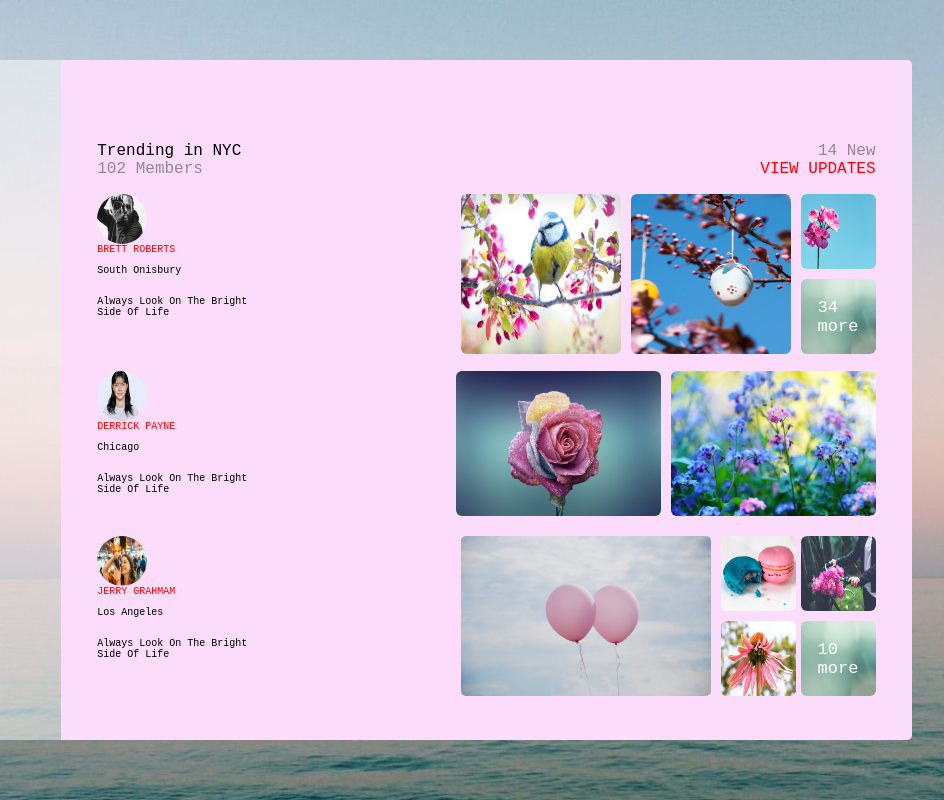
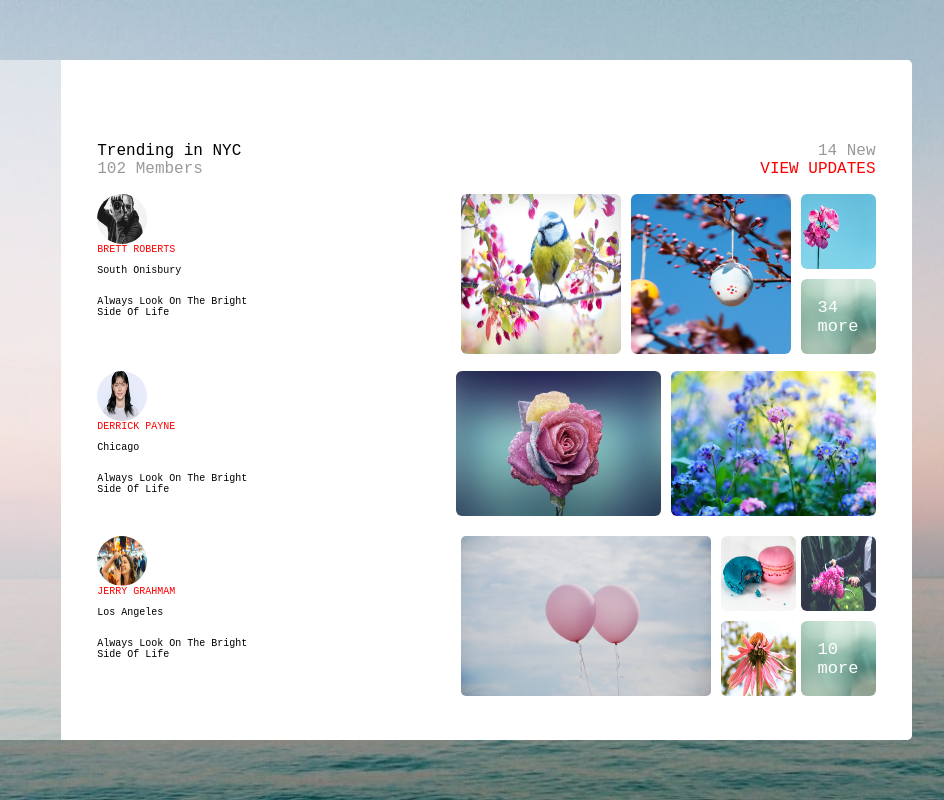
Before and after one commit to ShanksLeBlack/devoir, a plain HTML site: page exercice.html in a window 1280 px wide. Shown: the full height of the page, 336-1280 px from the left. Drawn offline with Linux system fonts and the light colour scheme; a web font is replaced by a local one.

Commit message:
Revert "main_bkgrd_pink"
This reverts commit 37bb047d5762e6fec2f4aa3688bf30753137cae2.

```diff
--- a/feuille.css
+++ b/feuille.css
@@ -87,7 +87,7 @@ header{
 main{
     width: 70%;
     height: 100%;
-    background-color: #fbddfb;
+    background-color: white;
     border-radius: 0px 5px 5px 0px;
     padding: 3%;
     box-sizing: border-box;
```
